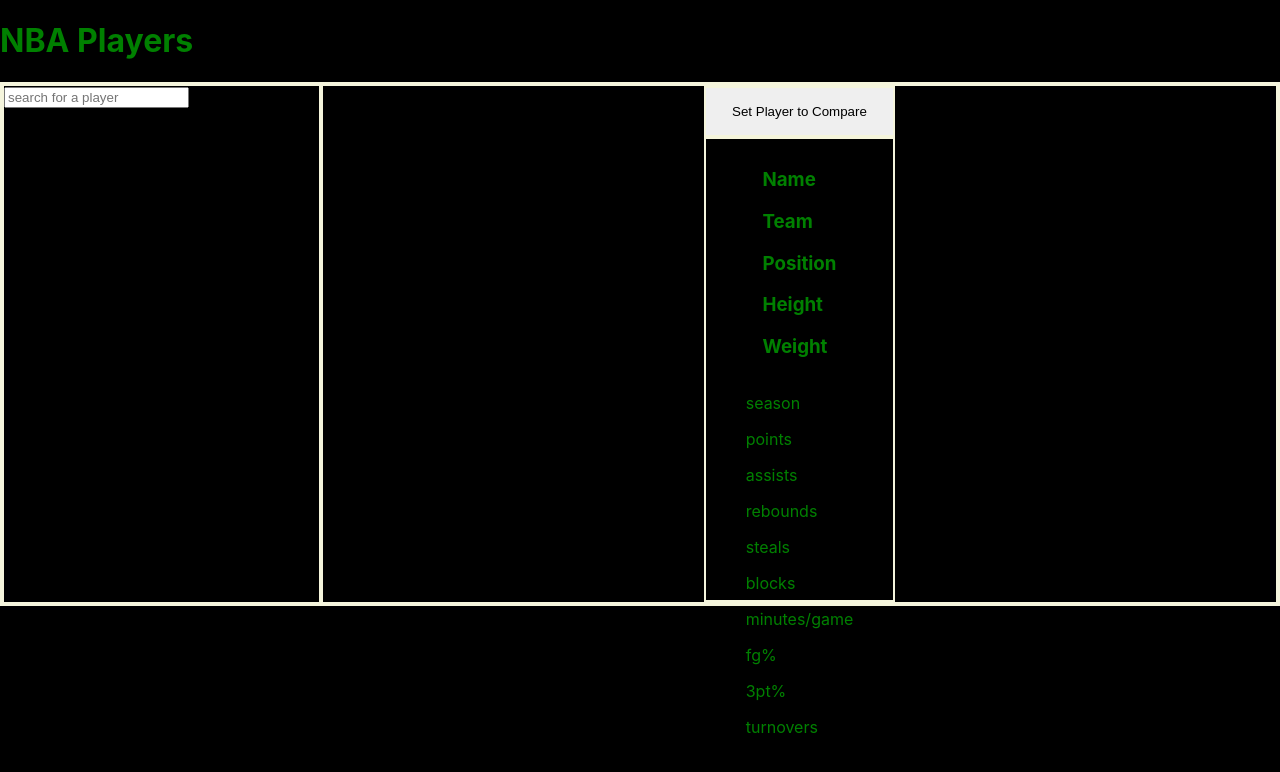
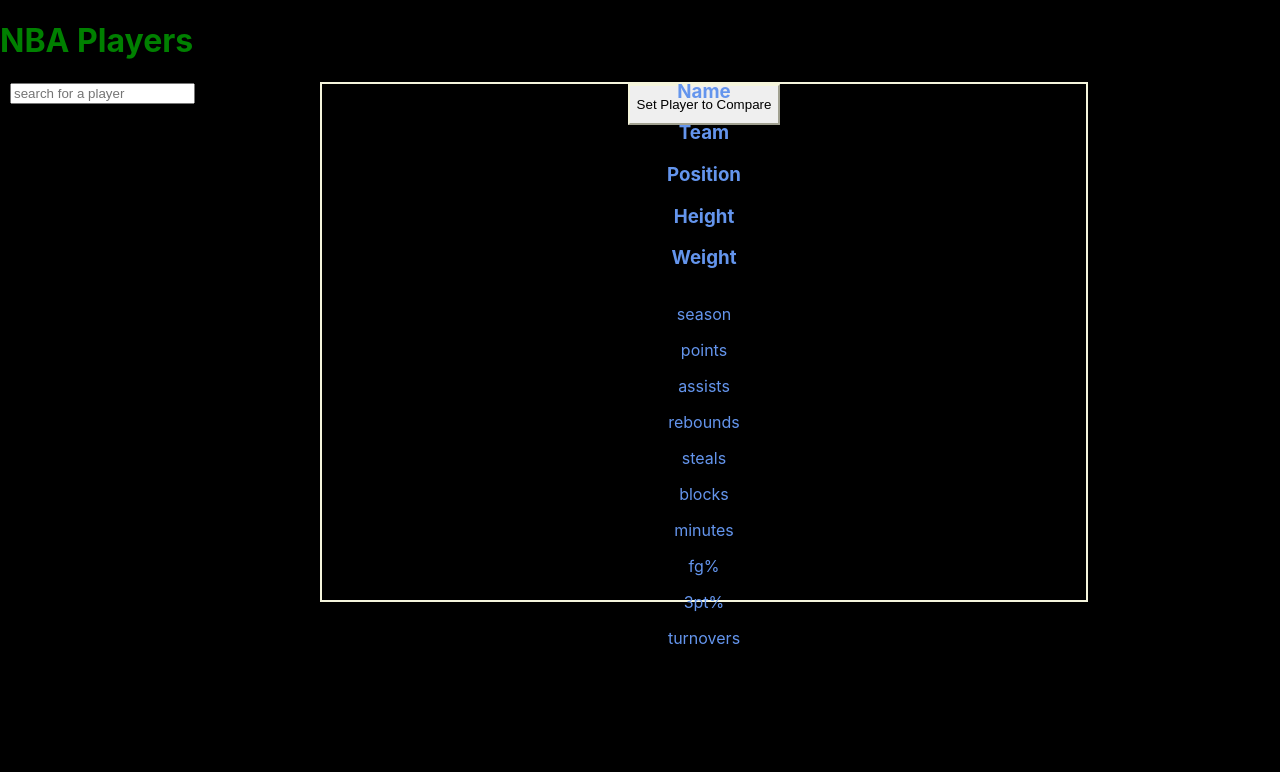
Before and after one commit to samorgan32/sei-proj-2-nba, a React (Create React App) app: page / in a window 1280 px wide. Shown: the top 772 px of the page. Built offline with nearby package versions, Linux system fonts and the light colour scheme.

Commit message:
search and player list styled

```diff
--- a/src/App.css
+++ b/src/App.css
@@ -10,14 +10,20 @@
 
 .main {
     display: grid;
-    border: 2px solid beige;
+    /* border: 2px solid beige; */
     grid-template-columns: 25% 75%;
     grid-template-rows: 1fr;
 
 }
 
 .search{
-    border: 2px solid beige;
+    /* border: 2px solid beige; */
+    /* padding-left: 10px; */
+    /* border-top: 2px solid chartreuse; */
+    /* border-right: 2px solid chartreuse; */
+    padding-left: 10px;
+    padding-right: 10px;
+
 
     grid-column-start: 1;
 }
@@ -26,54 +32,60 @@
     border: 2px solid beige;
     display: grid;
     grid-template-columns: 40% 20% 40%;
-    grid-template-rows: 10% 90%;
+    grid-template-rows: 8% 92%;
+    min-height: 65vh;
     max-height: 65vh;
+    max-width: 60vw;
 
 
 }
 
 button {
-    border: 2px solid beige;
+    border: 2px outset beige;
     grid-column-start: 2;
 
 
 }
 
 .player-list {
-    /* border-top:2px solid chartreuse; */
+    /* border-top: 2px solid chartreuse; */
     /* border: 2px solid beige; */
+    /* padding-left: 10px; */
 
 
 }
 
 .player {
     display: flex;
-    border: 2px solid beige;
+    /* border: 2px solid beige; */
     grid-column-start: 1;
     grid-row-start: 2;
     /* max-height: 60vh;
     min-height: 60vh; */
     flex-direction: column;
     justify-content: center;
+    text-align: end;
 }
 
 .stat-identifiers{
     display: flex;
-    border: 2px solid beige;
+    /* border: 2px solid beige; */
     grid-column-start: 2;
     grid-row-start: 2;
     /* max-height: 60vh;
     min-height: 60vh; */
     flex-direction: column;
-    justify-content: space-evenly;
+    justify-content: center;
     align-items: center;
-    padding: 10px;
+    /* padding: 10px; */
+    text-align: center;
+    color: cornflowerblue;
 
 }
 
 .player-comparison {
     display: flex;
-    border: 2px solid beige;
+    /* border: 2px solid beige; */
     grid-column-start: 3;
     grid-row-start: 2;
     /* max-height: 60vh;
--- a/src/App.js
+++ b/src/App.js
@@ -62,7 +62,7 @@
               <p>rebounds</p>
               <p>steals</p>
               <p>blocks</p>
-              <p>minutes/game</p>
+              <p>minutes</p>
               <p>fg%</p>
               <p>3pt%</p>
               <p>turnovers</p>
--- a/src/components/Search.js
+++ b/src/components/Search.js
@@ -16,7 +16,7 @@
     return (
         <div>
 
-            <label htmlFor="search"></label>
+
             <input type="Search" placeholder="search for a player" onChange={handleChange} />
 
         </div>
```
